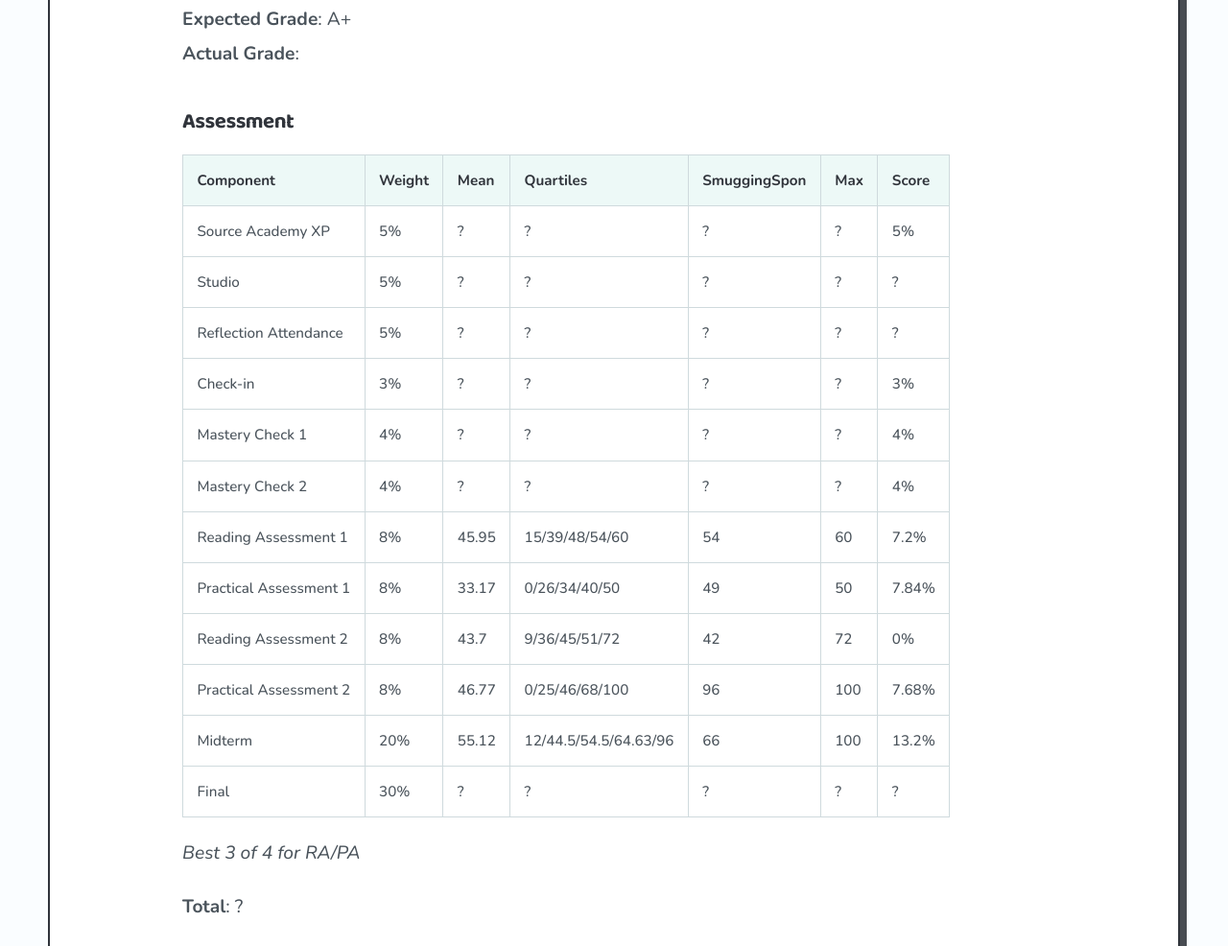
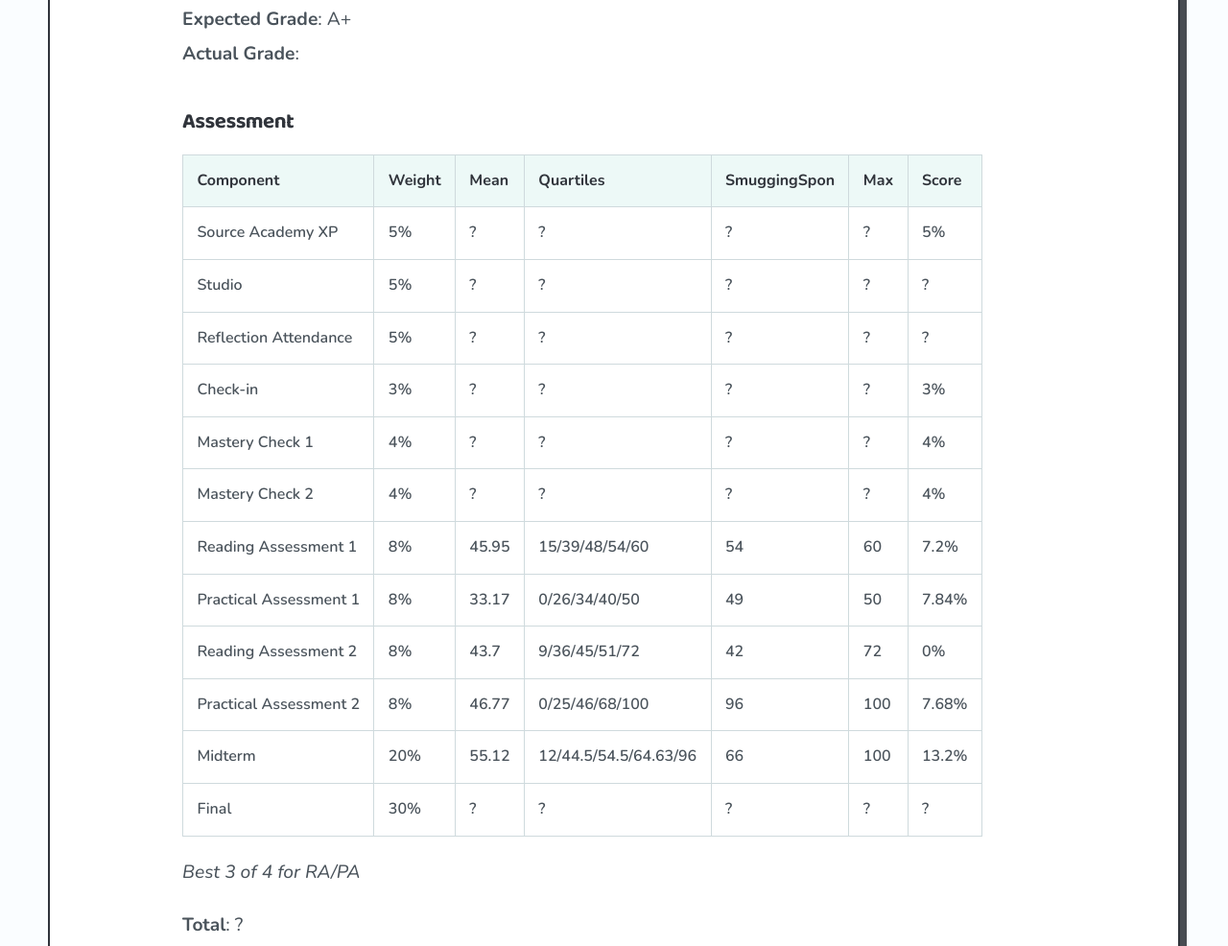
Before and after one commit to NguyenPNhan/personal-blog, an Astro site: page /blog/nus-y1s1-review in a window 1280 px wide. Shown: the part 790-1776 px from the top of the page at 96% size. Built offline with nearby package versions, Linux system fonts and the light colour scheme; Astro itself is replaced by a stand-in of ours; some packages are replaced by stand-ins of ours.

Commit message:
fix font in table

```diff
--- a/src/styles/global.css
+++ b/src/styles/global.css
@@ -1043,8 +1043,8 @@ main {
   width: 100%;
   overflow-x: auto;
   border-collapse: collapse;
-  font-size: 0.95rem;
-  font-weight: 500;
+  font-size: 1rem;
+  font-weight: 600;
 }
 
 .prose th,
```
